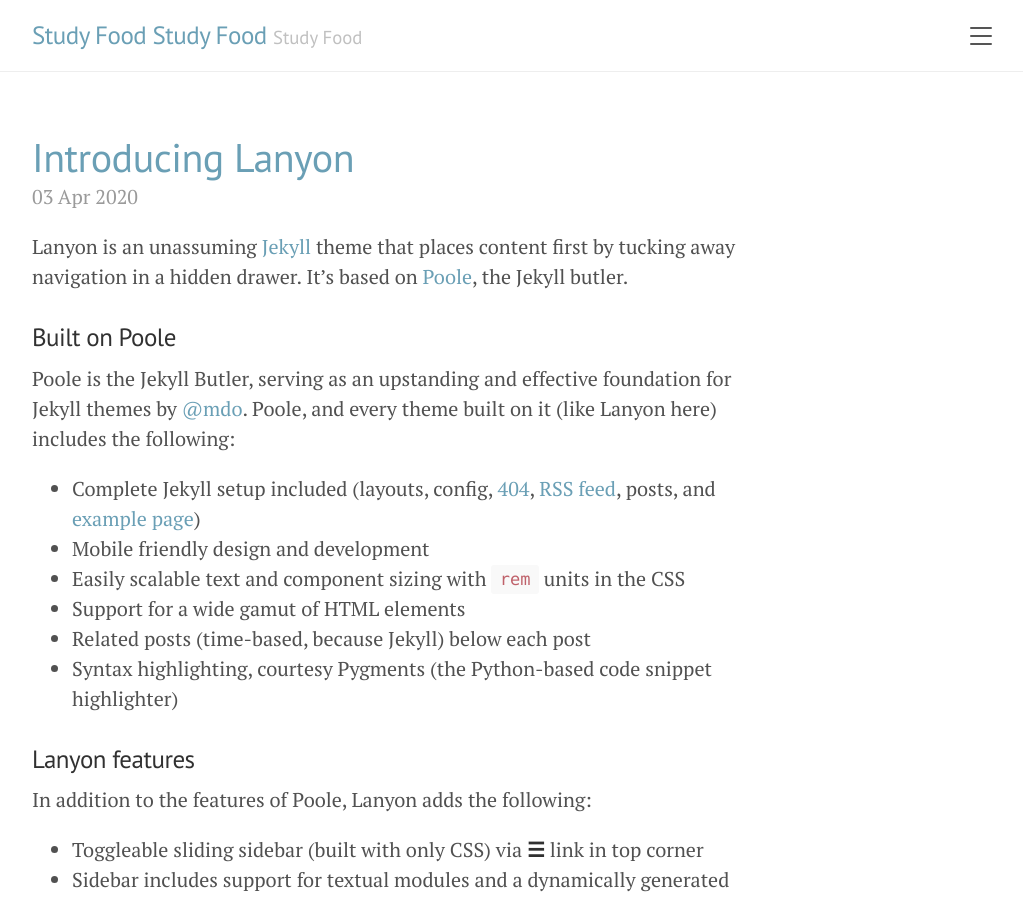
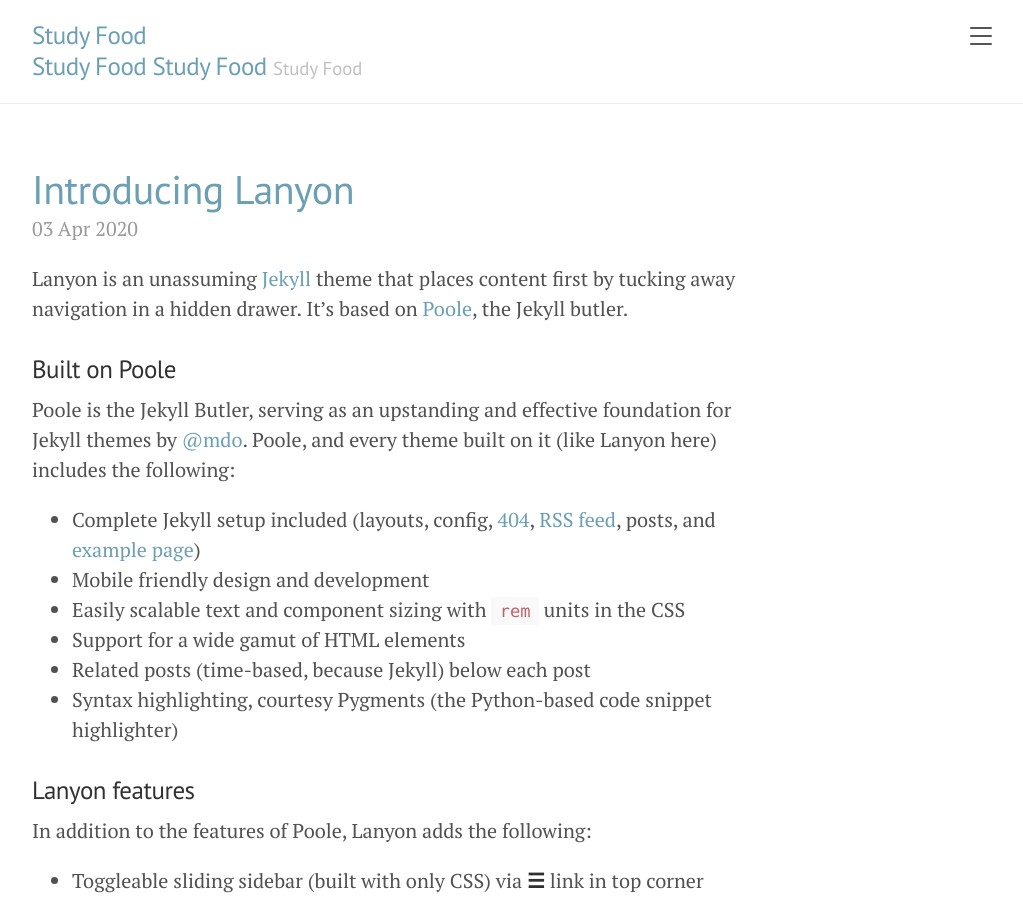
Before and after one commit to studyfood/p, a Jekyll site: the page built from index.html, in a window 1280 px wide and 900 px high. Shown: the whole window, without its empty margins (248-1271 px from the left). Built offline with Jekyll 4.4.1, drawn with Linux system fonts in a browser that asks for light colours; the list of posts is cut into pages by our own code.

```diff
--- a/_layouts/default.html
+++ b/_layouts/default.html
@@ -13,7 +13,8 @@
       <div class="masthead">
         <div class="container">
           <h3 class="masthead-title">
-            <a href="{{ site.baseurl }}/" title="Home">{{ site.title }}</a>
+            <a href="{{ site.baseurl }}/" title="Home">{{ site.title }}</a><br>
+            <a href="{{ site.baseurl }}/" title="About">{{ site.title }}</a>
             <a href="{{ site.baseurl }}/" title="About">{{ site.title }}</a>
             <small>{{ site.tagline }}</small>
           </h3>
```
